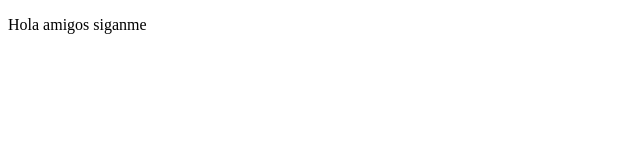
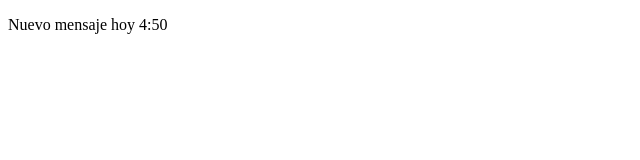
Before and after one commit to Angelo2366/ProyectoDemoCursoPrework, a plain HTML site: page index.html in a window 1280 px wide. Shown: the full height of the page, 0-640 px from the left. Drawn offline with Linux system fonts and the light colour scheme.

Commit message:
cambios despues de las 4:50

```diff
--- a/index.html
+++ b/index.html
@@ -8,7 +8,7 @@
 </head>
 <body>
     <p>
-        Hola amigos siganme
-    </p>
+Nuevo mensaje hoy 4:50
+</p>
 </body>
 </html>
```
